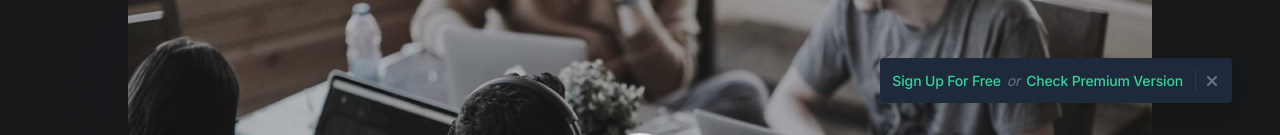
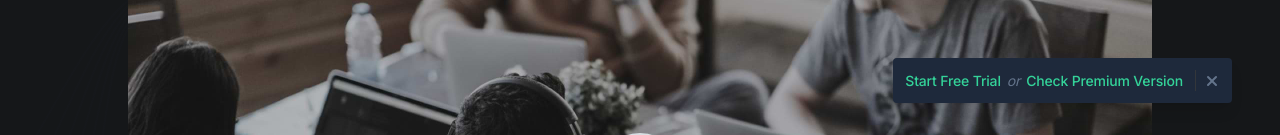
Before and after one commit to Mariam-Fathi/React-Next.js-landing-page-template, a Next.js app: page / in a window 1280 px wide. Shown: the part 665-800 px from the top of the page. Built offline with nearby package versions, Linux system fonts and the light colour scheme.

Commit message:
Update banner.tsx

```diff
--- a/components/banner.tsx
+++ b/components/banner.tsx
@@ -16,7 +16,7 @@ export default function Banner() {
                 href="/signup"
                 rel="noreferrer"
               >
-                Sign Up For Free
+                Start Free Trial
               </a>{' '}
               <span className="italic px-1.5">or</span>{' '}
               <a className="font-medium hover:underline text-emerald-400" href="/" rel="noreferrer">
```
